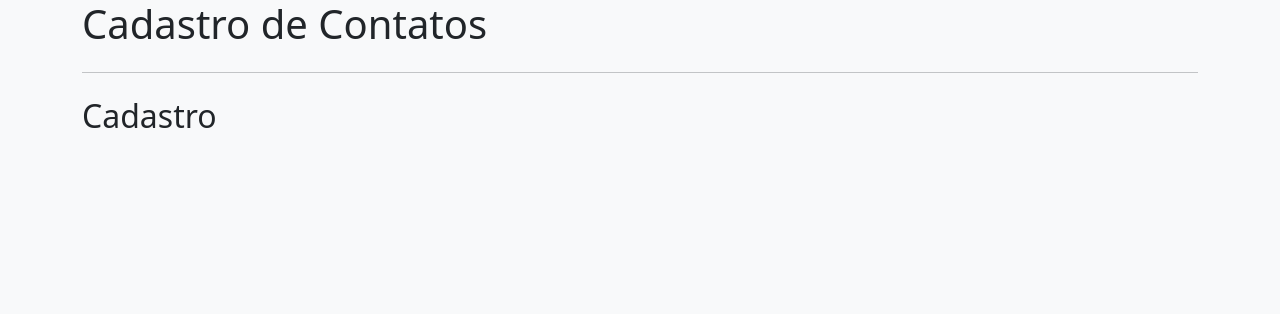
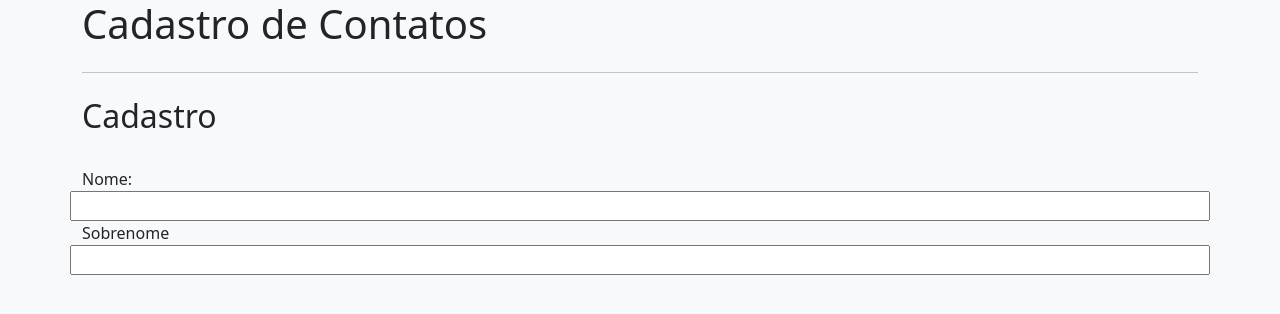
Before and after one commit to aislansantos/teste_cadastro, a PHP site: page /details_contact.php in a window 1280 px wide. Shown: the top 314 px of the page. Run offline with PHP 8.4, Linux system fonts and the light colour scheme; some libraries are stand-ins or nearby versions.

Commit message:
Ajuste do carregamento da tela de detalhes cadastro e iniciando o preenchimento com os dados da base

```diff
--- a/assets/class/contacts.class.php
+++ b/assets/class/contacts.class.php
@@ -86,7 +86,7 @@ class RegisterContacts
 
         public function queryRecordToEdit($id_cad = null)
         {
-                $sql = "SELECT * FROM WHERE id = :id_cad";
+                $sql = "SELECT * FROM contato WHERE id = :id_cad";
                 $stmt = $this->pdo->prepare($sql);
                 $stmt->bindParam(":id_cad",$id_cad, PDO::PARAM_INT);
                 $stmt->execute();
--- a/details_contact.php
+++ b/details_contact.php
@@ -4,14 +4,14 @@ require("assets/class/contacts.class.php");
 
 $registerContact = new RegisterContacts($pdo);
 
-if (!empty($_GET["id"])){
+if (!empty($_GET["id"])) {
     $id = $_GET["id"];
-    $list = $registerContact($cod);
-}else{
+    $list = $registerContact->queryRecordToEdit($id);
+} else {
     $list = null;
 }
 
-if (!empty($_POST["name"]) || !empty($_POST["secondname"]) || !empty($_POST["telefone"])){
+if (!empty($_POST["name"]) || !empty($_POST["secondname"]) || !empty($_POST["telefone"])) {
     $id = addslashes($_POST["id"]);
     $name = addslashes($_POST["name"]);
     $secondname = addslashes($_POST["secondname"]);
@@ -55,6 +55,27 @@ if (!empty($_POST["name"]) || !empty($_POST["secondname"]) || !empty($_POST["tel
         <h2>Cadastro</h2>
         <br>
 
+        <form action="" method="post">
+            <div class="form-group">
+                <input type="hidden" name="id" value="<?php if (!empty($list['id'])) {
+                                                            echo $list['id'];
+                                                        }
+                                                        ?>">
+                <div class="row">
+                    <label for="name">Nome:</label>
+                    <input type="text" name="name" id="name" value="<?php if (!empty($list['name'])) {
+                                                                        echo $list['name'];
+                                                                    }
+                                                                    ?>" required>
+
+                    <label for="secondname">Sobrenome</label>
+                    <input type="text" name="secondname" id="secondname" value="<?php if (!empty($list['secondname'])) {
+                                                                                    echo $list['secondname'];
+                                                                                }
+                                                                                ?>">
+                </div>
+            </div>
+        </form>
 
     </div>
 
```
